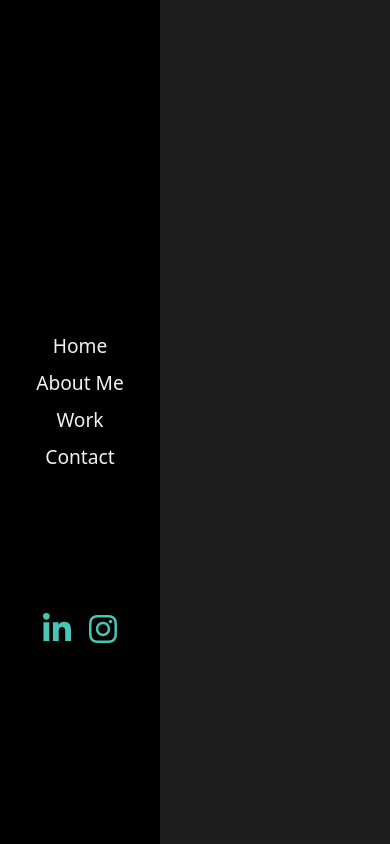
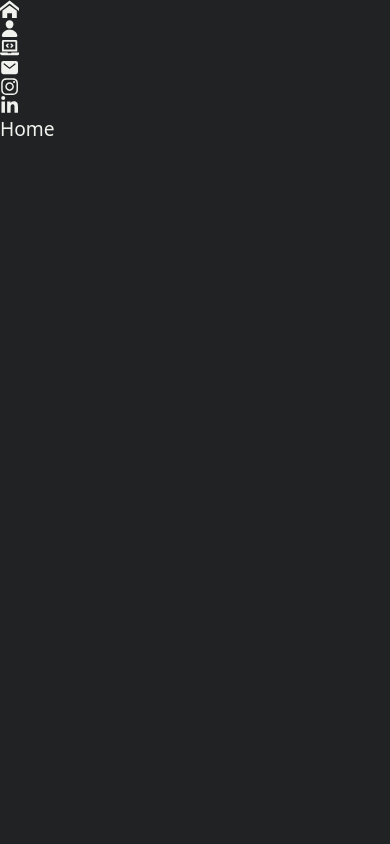
Before and after one commit to mkulemeka/Portfolio-v2, a React (Vite) app: page / in a window 390 px wide. Built offline with nearby package versions, Linux system fonts and the light colour scheme.

Commit message:
changes made to nav, colors added

```diff
--- a/package.json
+++ b/package.json
@@ -9,6 +9,7 @@
     "preview": "vite preview"
   },
   "dependencies": {
+    "framer-motion": "^10.12.4",
     "react": "^18.2.0",
     "react-dom": "^18.2.0",
     "react-icons": "^4.8.0",
--- a/src/App.jsx
+++ b/src/App.jsx
@@ -10,9 +10,9 @@ const App = () => {
       <Navbar />
       <Routes>
         <Route path="/" element={<Home />} />
-        <Route path="./about" element={<About />} />
-        <Route path="./projects" element={<Projects />} />
-        <Route path="./contact" element={<Contact />} />
+        <Route path="/about" element={<About />} />
+        <Route path="/projects" element={<Projects />} />
+        <Route path="/contact" element={<Contact />} />
       </Routes>
     </section>
   );
--- /dev/null
+++ b/src/components/MobileNav.jsx
@@ -0,0 +1,24 @@
+const MobileNav = () => {
+  return (
+    <>
+      <nav className=" fixed bottom-0 left-0 w-[100%] md:hidden h-[5rem]">
+        <div className="bg-black h-[80%] w-[50%] mx-auto rounded-[4rem] flex items-center justify-center text-icons">
+          <Link className="py-1 transition text-green px-3" to="/">
+            <ImHome />
+          </Link>
+          <Link className="py-1 transition text-green px-3" to="/about">
+            <IoPerson />
+          </Link>
+          <Link className="py-1 transition text-green px-3" to="/projects">
+            <FaLaptopCode />
+          </Link>
+          <Link className="py-1 transition text-green px-3" to="/contact">
+            <IoMail />
+          </Link>
+        </div>
+      </nav>
+    </>
+  );
+};
+
+export default MobileNav;
--- a/src/components/Navbar.jsx
+++ b/src/components/Navbar.jsx
@@ -1,29 +1,42 @@
-import { FaInstagram, FaLinkedinIn } from "react-icons/fa";
+import { FaInstagram, FaLaptopCode, FaLinkedinIn } from "react-icons/fa";
+import { IoMail, IoPerson } from "react-icons/io5";
 
+import { ImHome } from "react-icons/im";
 import { Link } from "react-router-dom";
 
 const Navbar = () => {
+  const pages = [
+    ["/", <ImHome />],
+    ["/about", <IoPerson />],
+    ["/projects", <FaLaptopCode />],
+    ["/contact", <IoMail />],
+  ];
+
+  const socialLinks = [
+    {
+      tag: <FaInstagram />,
+      link: "instagram.com",
+    },
+    {
+      tag: <FaLinkedinIn />,
+      link: "linkedin.com/mkulemeka",
+    },
+  ];
   return (
-    <nav className="bg-black h-[100%] fixed flex flex-col justify-center top-0 left-0 w-[10rem] z-10 p-2 capitalize">
-      <section className="h-[50%] flex flex-col items-center justify-center w-[100%]">
-        <Link className="py-1 transition hover:text-green" to="/">Home</Link>
-        <Link className="py-1 transition hover:text-green" to="/about">About Me</Link>
-        <Link className="py-1 transition hover:text-green" to="/projects">Work</Link>
-        <Link className="py-1 transition hover:text-green" to="/contact">Contact</Link>
-      </section>
-      <section className="flex w-[80%] mx-auto text-icons p-1 justify-evenly text-green">
-        <span>
-          <a href="linkedin.com/mkulemeka">
-            <FaLinkedinIn />
-          </a>
-        </span>
-        <span>
-          <a href="">
-            <FaInstagram />
-          </a>
-        </span>
-      </section>
-    </nav>
+    <>
+      <nav>
+        <div>
+          {pages.map((page) => (
+            <Link to={page[0]}>{page[1]}</Link>
+          ))}
+        </div>
+        <div>
+          {socialLinks.map((socialLink) => (
+            <a href={socialLink.link}>{socialLink.tag}</a>
+          ))}
+        </div>
+      </nav>
+    </>
   );
 };
 
--- a/src/components/index.js
+++ b/src/components/index.js
@@ -1 +1,2 @@
 export { default as Navbar } from "./Navbar";
+export { default as MobileNav } from "./MobileNav";
--- a/tailwind.config.js
+++ b/tailwind.config.js
@@ -6,8 +6,13 @@ module.exports = {
     colors: {
       green: "#49c5b6",
       black: "#000",
-      fadedBlack: "#1D1D1D",
+      red: "#FA370C",
+      grey: "#B0B0B0",
+      fadedBlack: "#212224",
+      fadedMoreBlack: "#343639",
       white: "hsl(75, 13%, 94%)",
+      whitey: "#FFFFFF",
+      componentWhitey: "#FCFBFC",
     },
     fontFamily: {
       poppins: ["Poppins", "sans-serif"],
```
Also changed, not shown: 1 other file (tests, documents, lock files or other folders).
